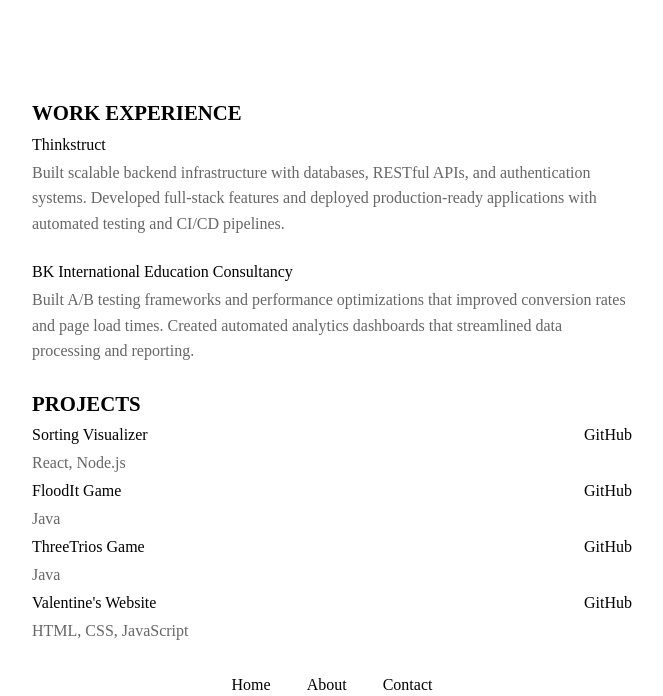
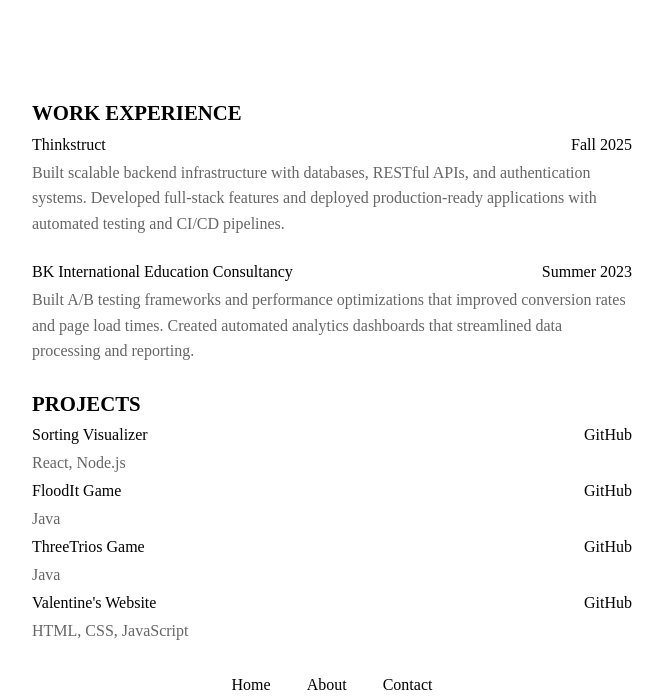
Before and after one commit to stevnnyee/website, a plain HTML site: page experience/index.html in a window 1280 px wide. Shown: the top 696 px of the page, without its empty margins (308-971 px from the left). Drawn offline with Linux system fonts and the light colour scheme.

Commit message:
added experience dates

```diff
--- a/css/styles.css
+++ b/css/styles.css
@@ -118,6 +118,13 @@ main:has(.about-content):not(.scrollable) h1 {
     align-items: baseline;
 }
 
+/* Work experience company names with dates - align dates to right */
+.about-content p:has(a):not(:has(a[href*="github.com"])):has(span) {
+    display: flex;
+    justify-content: space-between;
+    align-items: baseline;
+}
+
 /* Technology descriptions - gray color */
 .about-content p:has(a[href*="github.com"]) + p {
     color: #666;
--- a/experience/index.html
+++ b/experience/index.html
@@ -12,10 +12,10 @@
     <main class="scrollable">
         <div class="about-content">
             <p><strong>WORK EXPERIENCE</strong></p>
-            <p><a href="https://thinkstruct.com/" target="_blank" rel="noopener noreferrer">Thinkstruct</a></p>
+            <p><a href="https://thinkstruct.com/" target="_blank" rel="noopener noreferrer">Thinkstruct</a> <span>Fall 2025</span></p>
             <p>Built scalable backend infrastructure with databases, RESTful APIs, and authentication systems. Developed full-stack features and deployed production-ready applications with automated testing and CI/CD pipelines.</p>
             <br>
-            <p><a href="https://www.bkconsultancy.org/" target="_blank" rel="noopener noreferrer">BK International Education Consultancy</a></p>
+            <p><a href="https://www.bkconsultancy.org/" target="_blank" rel="noopener noreferrer">BK International Education Consultancy</a> <span>Summer 2023</span></p>
             <p>Built A/B testing frameworks and performance optimizations that improved conversion rates and page load times. Created automated analytics dashboards that streamlined data processing and reporting.</p>
             <br>
             <p><strong>PROJECTS</strong></p>
```
